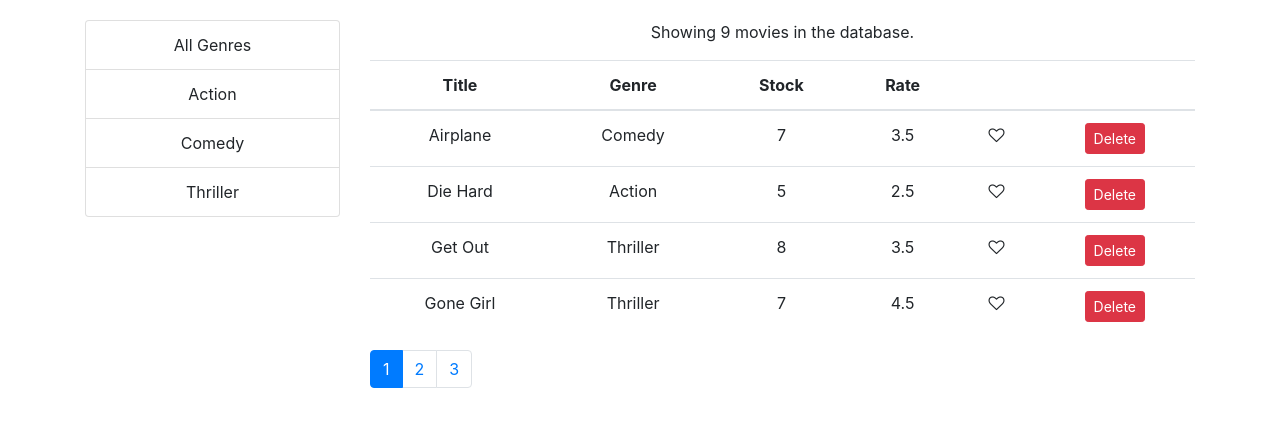
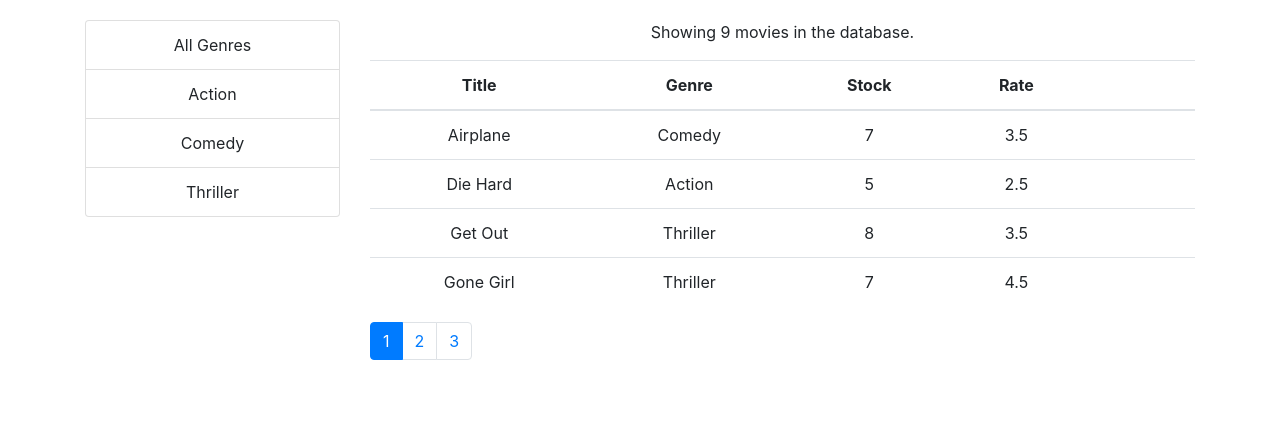
Before and after one commit to frdvorak/vidly, a React (Create React App) app: page / in a window 1280 px wide. Shown: the top 426 px of the page. Built offline with nearby package versions, Linux system fonts and the light colour scheme.

Commit message:
Rendering Cell Content columns 1-4

```diff
--- a/src/components/common/tableBody.jsx
+++ b/src/components/common/tableBody.jsx
@@ -1,4 +1,5 @@
 import React, { Component } from 'react';
+import _ from 'lodash';
 
 class TableBody extends Component {
     render() {
@@ -6,7 +7,7 @@ class TableBody extends Component {
         return (
             <tbody>
                 {data.map(item => <tr>
-                    {columns.map(column => <td></td>)}
+                    {columns.map(column => <td>{_.get(item, column.path)}</td>)}
                 </tr>)}
 
             </tbody>
--- a/src/components/moviesTable.jsx
+++ b/src/components/moviesTable.jsx
@@ -1,6 +1,7 @@
 import React, { Component } from 'react';
 import TableHeader from './common/tableHeader';
 import Like from './common/like';
+import TableBody from './common/tableBody';
 
 class MoviesTable extends Component {
     columns = [
@@ -16,7 +17,8 @@ class MoviesTable extends Component {
         return (
             <table className="table">
                 <TableHeader columns={this.columns} sortColumn={sortColumn} onSort={onSort} />
-                <tbody>
+                <TableBody data={movies} columns={this.columns} />
+                {/* <tbody>
                     {movies.map(movie => (
                         <tr key={movie._id}>
                             <td>{movie.title}</td>
@@ -37,7 +39,7 @@ class MoviesTable extends Component {
                             </td>
                         </tr>
                     ))}
-                </tbody>
+                </tbody> */}
             </table>
         );
     }
```
